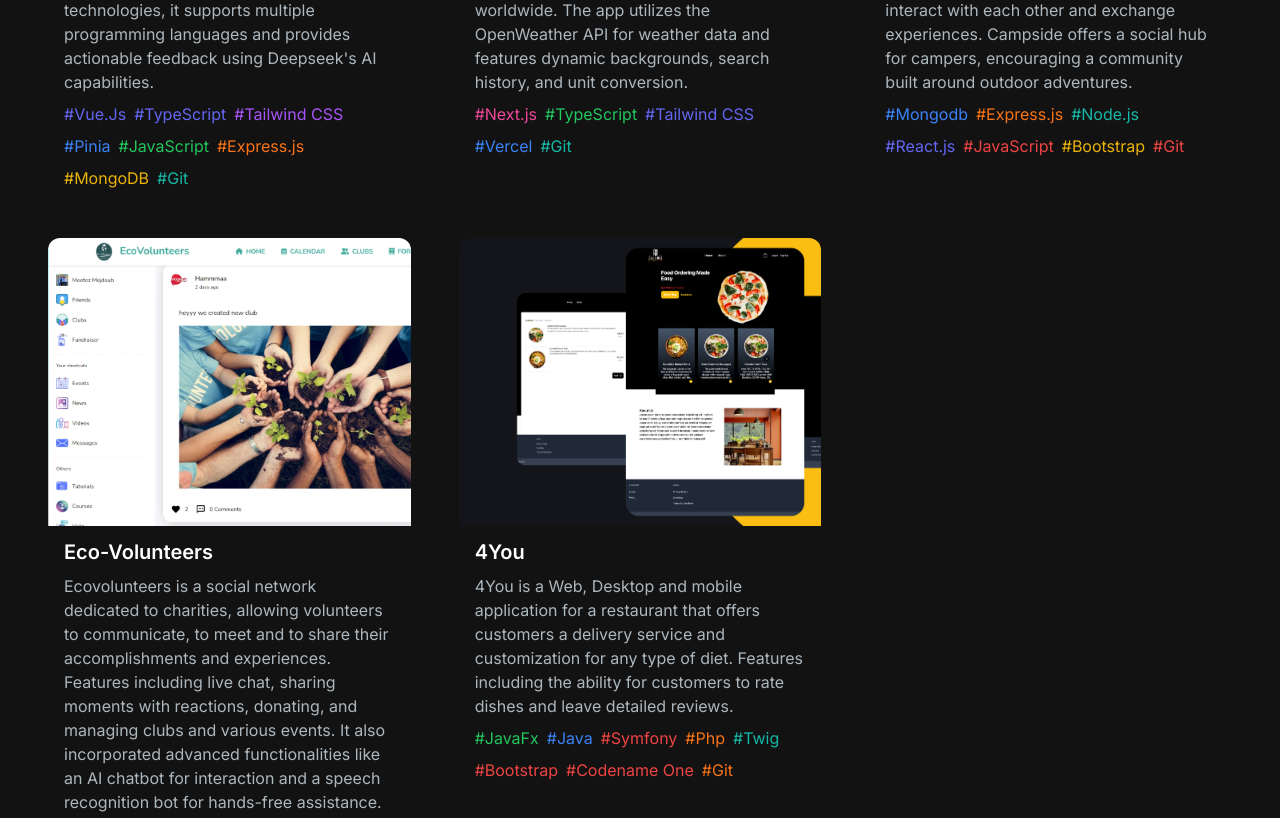
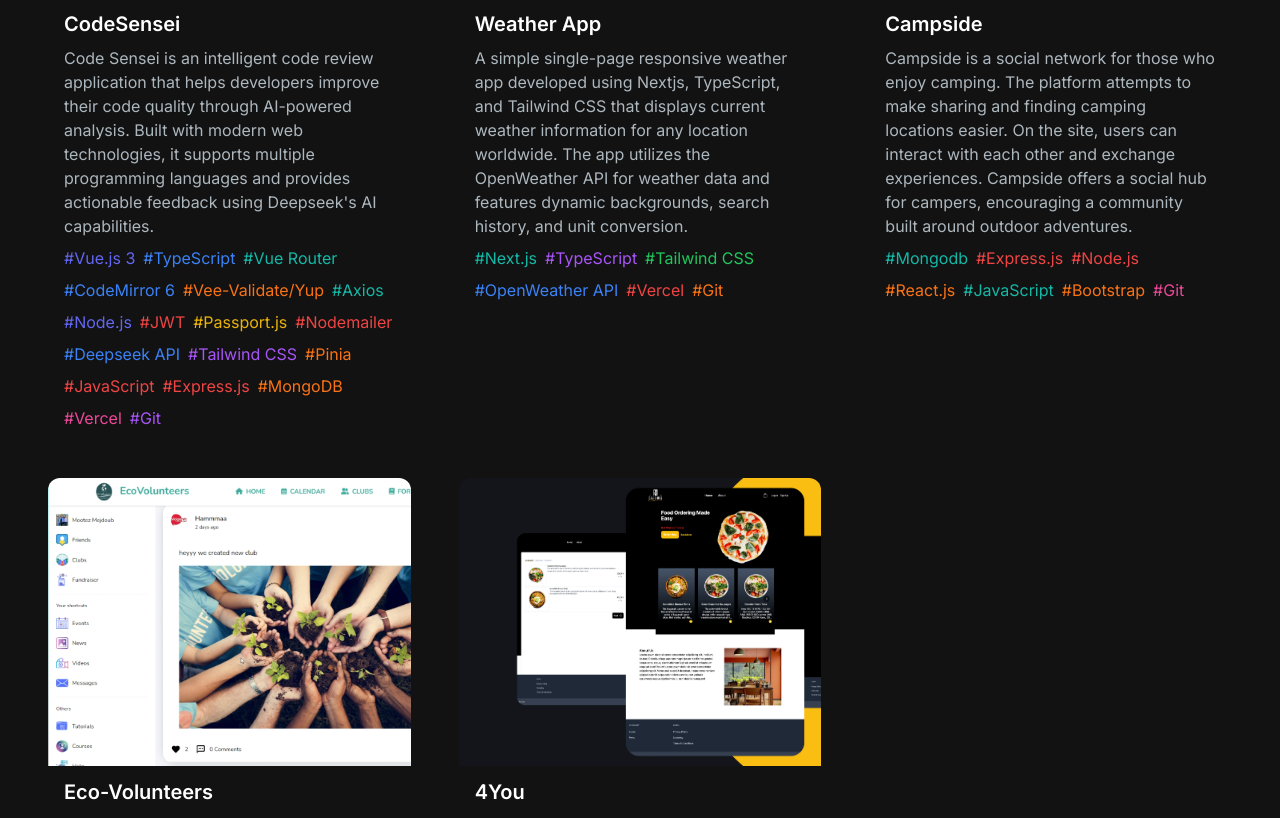
Before and after one commit to dhiabj/portfolio, a Next.js app: page / in a window 1280 px wide. Shown: the part 1919-2737 px from the top of the page. Built offline with nearby package versions, Linux system fonts and the light colour scheme.

Commit message:
update portfolio

```diff
--- a/src/app/components/HeroSection.jsx
+++ b/src/app/components/HeroSection.jsx
@@ -36,7 +36,7 @@ const HeroSection = () => {
               Hire Me
             </Link>
             <Link
-              href="https://drive.google.com/file/d/1BKsK5ujuPc8u6RnWXWiNTJha2Nvz1_8O/view?usp=sharing"
+              href="https://drive.google.com/file/d/1onog3idHSterp4s0RGuJI8HGWl5NrH37/view?usp=sharing"
               target="_blank"
               className="px-1 inline-block py-1 w-full sm:w-fit rounded-full bg-gradient-to-br from-primary-500 to-secondary-500 hover:bg-slate-800 text-white mt-3">
               <span className="block bg-[#121212] hover:bg-slate-800 rounded-full px-5 py-2">
--- a/src/app/components/ProjectsSection.jsx
+++ b/src/app/components/ProjectsSection.jsx
@@ -14,13 +14,23 @@ const projectsData = [
     gitUrl: 'https://github.com/dhiabj/CodeSensei.git',
     previewUrl: 'https://code-sensei-five.vercel.app/',
     skills: [
-      'Vue.Js',
+      'Vue.js 3',
       'TypeScript',
+      'Vue Router',
+      'CodeMirror 6',
+      'Vee-Validate/Yup',
+      'Axios',
+      'Node.js',
+      'JWT',
+      'Passport.js',
+      'Nodemailer',
+      'Deepseek API',
       'Tailwind CSS',
       'Pinia',
       'JavaScript',
       'Express.js',
       'MongoDB',
+      'Vercel',
       'Git',
     ],
   },
@@ -33,7 +43,14 @@ const projectsData = [
     tag: ['All', 'Web'],
     gitUrl: 'https://github.com/dhiabj/weather-app.git',
     previewUrl: 'https://weather-app-beryl-seven-94.vercel.app/',
-    skills: ['Next.js', 'TypeScript', 'Tailwind CSS', 'Vercel', 'Git'],
+    skills: [
+      'Next.js',
+      'TypeScript',
+      'Tailwind CSS',
+      'OpenWeather API',
+      'Vercel',
+      'Git',
+    ],
   },
   {
     id: 3,
@@ -70,7 +87,6 @@ const projectsData = [
       'JavaScript',
       'Bootstrap',
       'Redux',
-      'Socket.IO',
       'Material UI',
       'Git',
     ],
```
